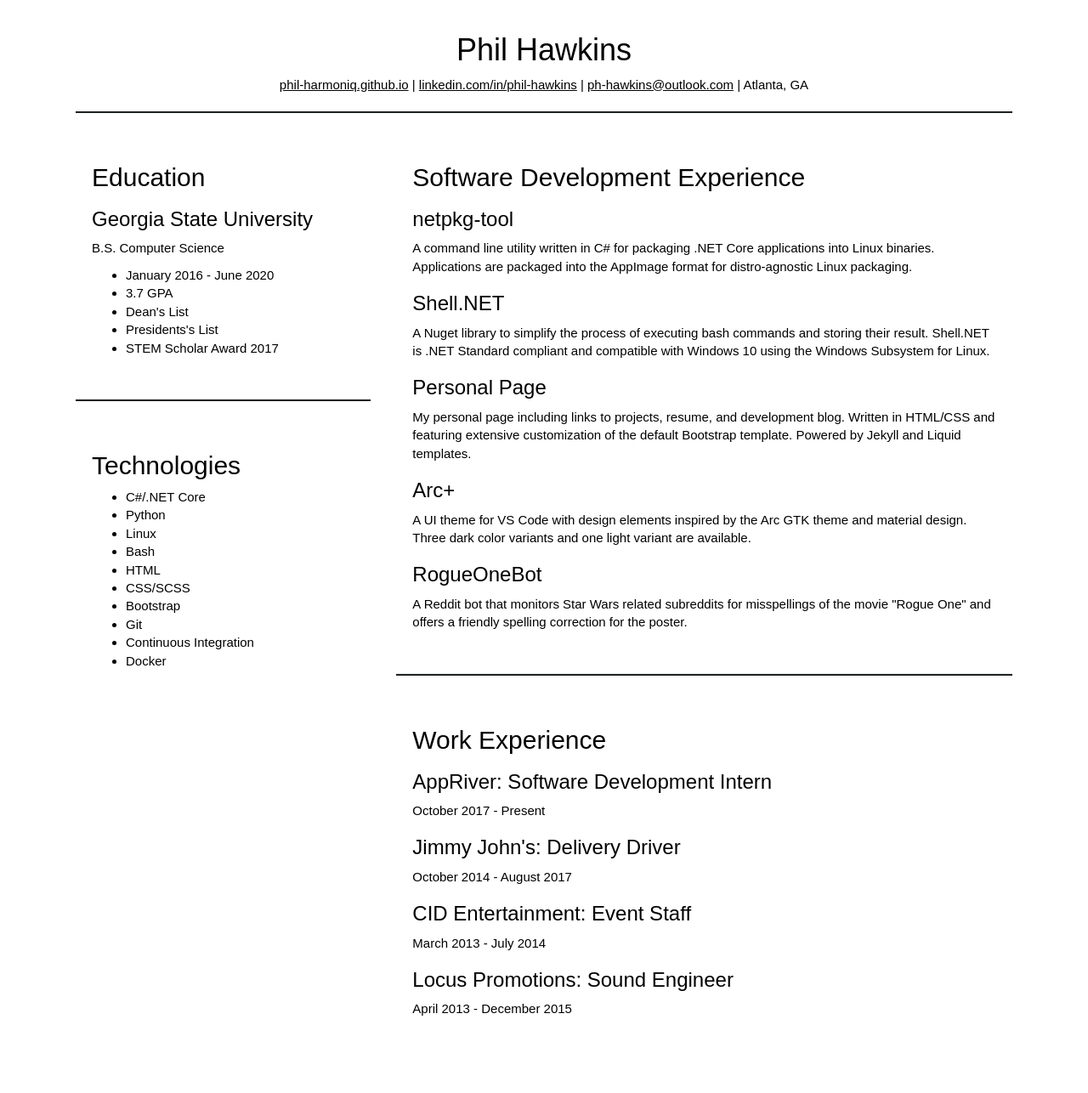
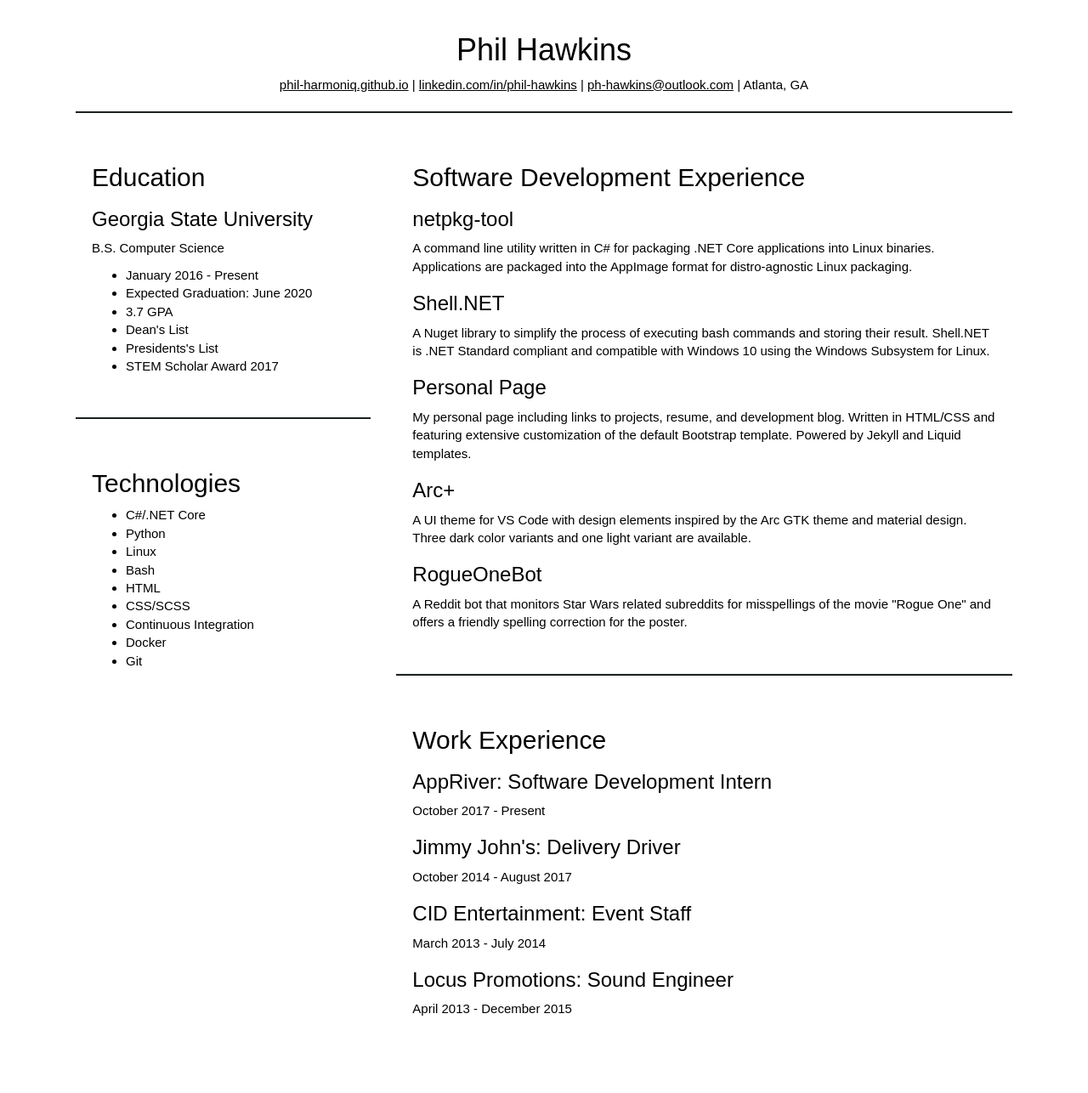
Before and after one commit to phil-harmoniq/phil-harmoniq.github.io, a Jekyll site: the page built from resume-print.html, in a window 1280 px wide. Shown: the whole page at 85% size. Built offline with Jekyll 4.4.1, drawn with Linux system fonts in a browser that asks for light colours; nearby versions of some CDN libraries.

Commit message:
Add expected graduation date

```diff
--- a/_includes/resume-template-print.html
+++ b/_includes/resume-template-print.html
@@ -7,7 +7,8 @@
       <h3>Georgia State University</h3>
       <p>B.S. Computer Science</p>
       <ul>
-        <li>January 2016 - June 2020</li>
+        <li>January 2016 - Present</li>
+        <li>Expected Graduation: June 2020</li>
         <li>3.7 GPA</li>
         <li>Dean's List</li>
         <li>Presidents's List</li>
@@ -26,10 +27,9 @@
         <li>Bash</li>
         <li>HTML</li>
         <li>CSS/SCSS</li>
-        <li>Bootstrap</li>
-        <li>Git</li>
         <li>Continuous Integration</li>
         <li>Docker</li>
+        <li>Git</li>
       </ul>
     </div>
   </div>
--- a/_includes/resume-template.html
+++ b/_includes/resume-template.html
@@ -7,7 +7,8 @@
       <h3>Georgia State University</h3>
       <p>B.S. Computer Science</p>
       <ul>
-        <li>January 2016 - June 2020</li>
+        <li>January 2016 - Present</li>
+        <li>Expected Graduation: June 2020</li>
         <li>3.7 GPA</li>
         <li>Dean's List</li>
         <li>Presidents's List</li>
@@ -26,10 +27,9 @@
         <li>Bash</li>
         <li>HTML</li>
         <li>CSS/SCSS</li>
-        <li>Bootstrap</li>
-        <li>Git</li>
         <li>Continuous Integration</li>
         <li>Docker</li>
+        <li>Git</li>
       </ul>
     </div>
   </div>
```
